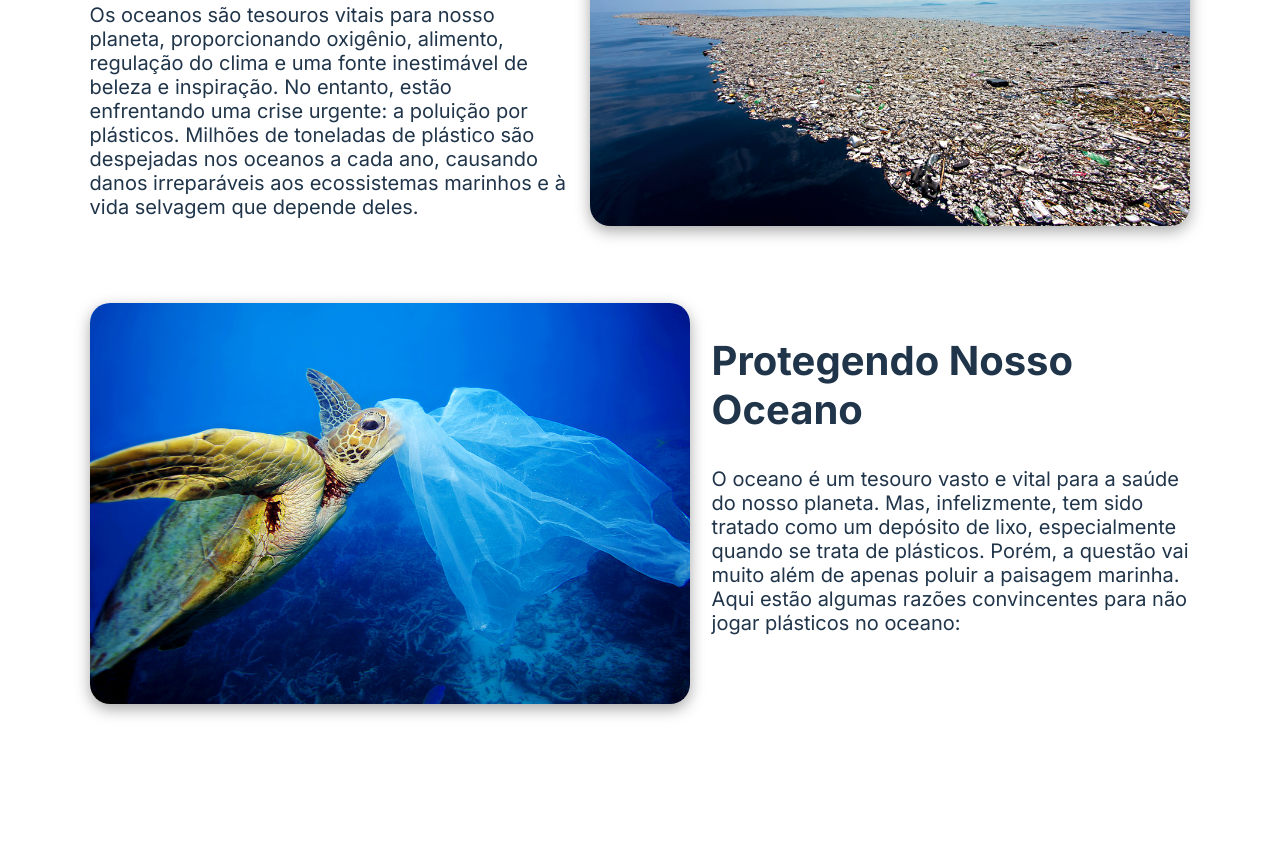
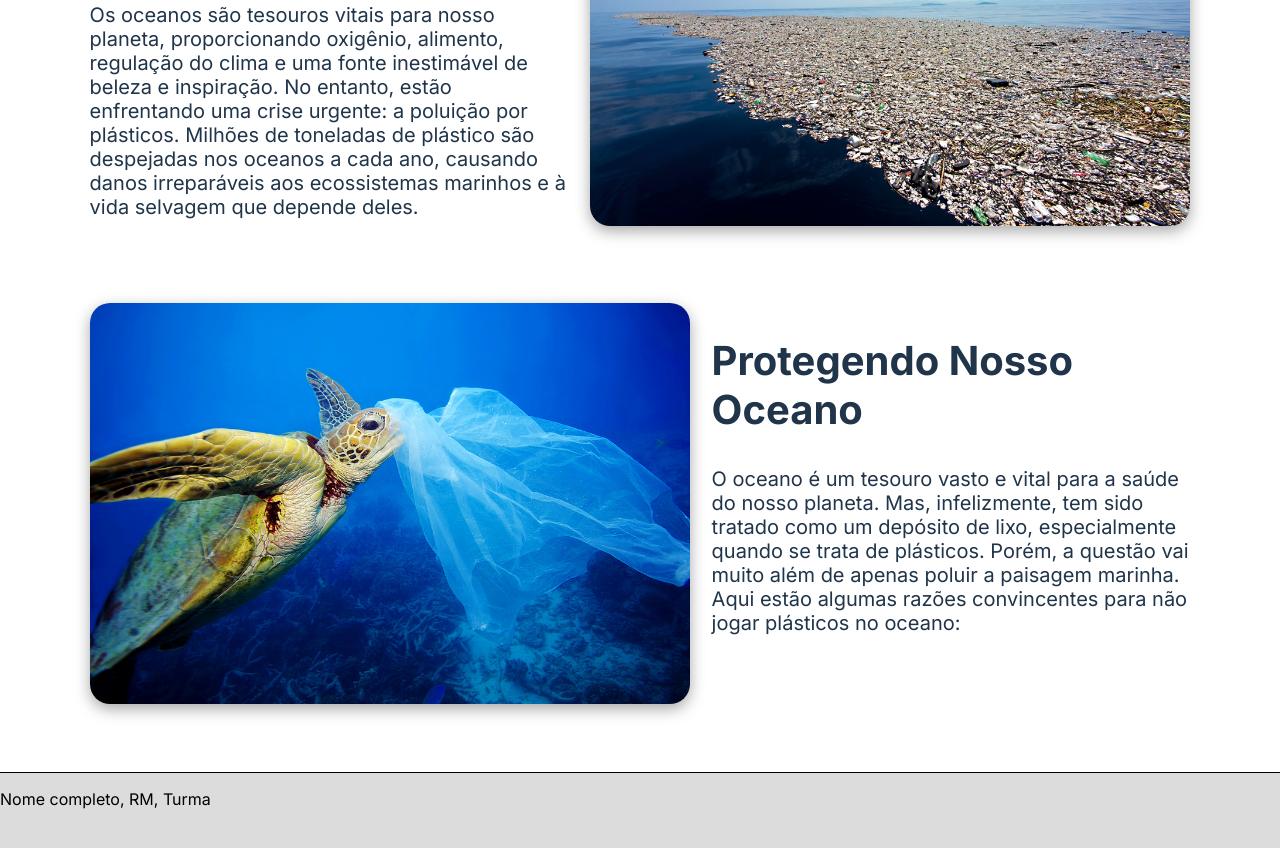
Before and after one commit to BrunoHdesa/OceanTech, a Next.js app: page /Home in a window 1280 px wide. Shown: the part 288-1136 px from the top of the page. Before the commit the page ends 1060 px from the top, so only its background shows below. Built offline with nearby package versions, Linux system fonts and the light colour scheme.

Commit message:
implementado footer

```diff
--- a/src/app/Home/page.tsx
+++ b/src/app/Home/page.tsx
@@ -3,6 +3,7 @@
 import Header from "../components/Header/Header";
 import Banner from "../components/Banner/Banner";
 import Conscientizar from '../components/Conscientizar/Conscientizar';
+import Footer from '../components/Footer/Footer';
 
 
 export default function Home() {
@@ -19,6 +20,7 @@
     a saúde do nosso planeta. Mas, infelizmente, tem sido tratado como um depósito de lixo, especialmente
     quando se trata de plásticos. Porém, a questão vai muito além de apenas poluir a paisagem marinha.
     Aqui estão algumas razões convincentes para não jogar plásticos no oceano:</Conscientizar>
+    <Footer/>
     </>
   );
 }
```
